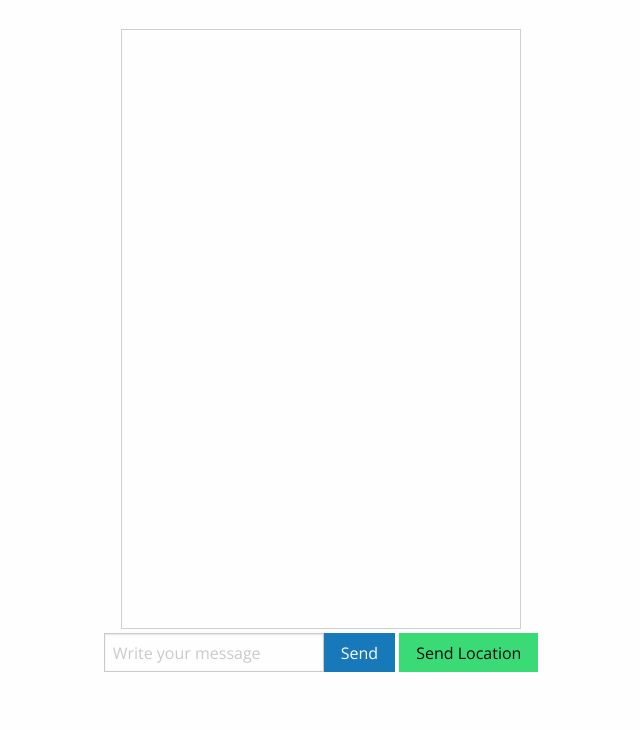
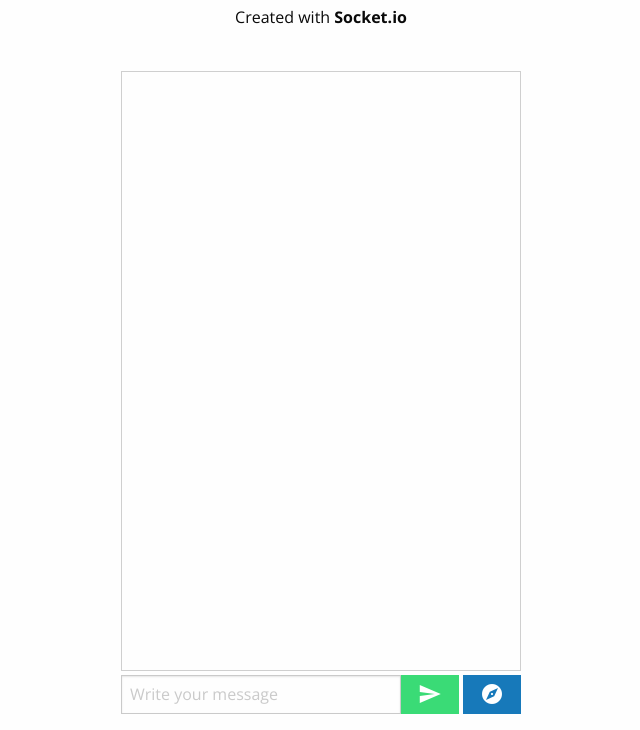
Before and after one commit to stevematdavies/chat-app, a website: page public/index.html in a window 1280 px wide. Shown: the part 134-864 px from the top of the page, without its empty margins (319-959 px from the left). Before the commit the page ends 822 px from the top, so only its background shows below. Drawn offline with nearby package versions, Linux system fonts and the light colour scheme; no server answers.

Commit message:
adding icons for buttons

```diff
--- a/public/index.html
+++ b/public/index.html
@@ -18,6 +18,7 @@
             <div class="large-12 columns">
                 <div class="chat-header">
                     <h1><strong>Chat</strong> <i class="material-icons">chat</i> App</h1>
+                    <p>Created with <strong>Socket.io</strong></p>
                 </div>
             </div>
         </div>
@@ -36,21 +37,29 @@
 
         <div class="row">
             <div class="large-12 columns">
-                <form role="search">
+
+                <form role="form" id="message-form">
 
                     <div class="input-group">
-                        <input class="input-group-field" placeholder="Write your message" id="chatbox-input"
-                            type="text">
+
+                        <input class="input-group-field" placeholder="Write your message" id="chatbox-input" type="text">
 
                         <div class="input-group-button">
-                            <input type="button" id="chatbox-input-button" class="button info" value="Send">
+                            <a id="chatbox-input-button" class="app-button button success">
+                                <i class="material-icons">send</i>
+                            </a>
                         </div>
+
                         &nbsp;
+
                         <div class="input-group-button">
-                            <input type="button" id="chatbox-location-button" class="button success"
-                                value="Send Location">
+                            <a id="chatbox-location-button" class="app-button button info">
+                                <i class="material-icons">explore</i>
+                            </a>
                         </div>
+
                     </div>
+
                 </form>
             </div>
         </div>
--- a/public/style.css
+++ b/public/style.css
@@ -58,7 +58,6 @@ body {
 }
 
 #message-form {
-  background-color: red;;
   width: 400px;
   display: flex;
   justify-content: space-between;
@@ -128,3 +127,14 @@ body {
 .server-m {
   color: orange;
 }
+
+.app-button {
+  display: flex;
+  justify-content: center;
+  align-items: center;
+  color: white;
+}
+
+.app-button i {
+  color: white;
+}
```
